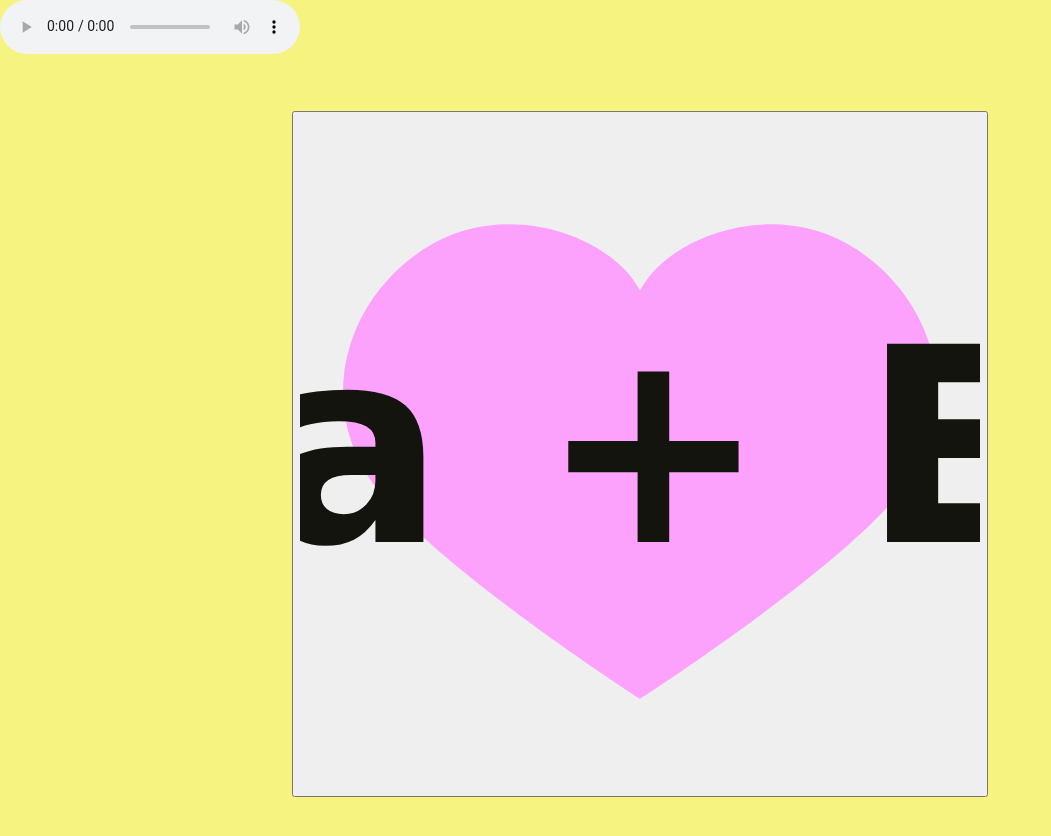
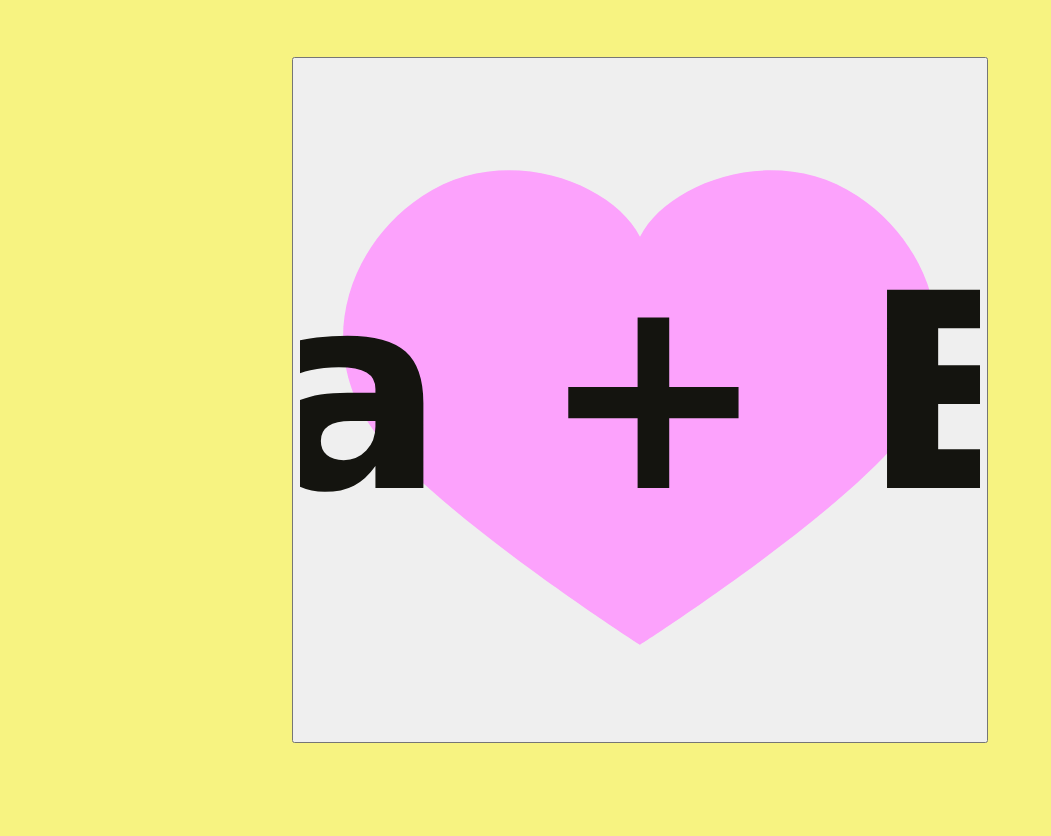
Before and after one commit to MarkHozan/markhozan.github.io, a website built with webpack: page index.html in a window 1280 px wide. Shown: the whole page, without its empty margins (0-1051 px from the left). After the commit the page ends 800 px from the top, so only its background shows below. Built offline with nearby package versions, Linux system fonts and the light colour scheme.

Commit message:
Change audio element to hidden and remove embed
Updated audio element to be hidden and removed embed tag.

```diff
--- a/index.html
+++ b/index.html
@@ -21,9 +21,9 @@
   <link rel="manifest" href="site.webmanifest">
   <meta name="theme-color" content="#fafafa">
   <script>alert("Oh, look! A big heart, you should probably click on it a few times hahahah.");</script>
-  <audio controls autoplay loop>
+  <audio autoplay hidden>
     <source src="/Illumoria (1).mp3" type="audio/ogg">
-    <embed src="/Illumoria (1).mp3" autostart="true" loop="true" hidden="true">
+    <!--<embed src="/Illumoria (1).mp3" autostart="true" loop="true" hidden="true"> -->
   </audio>
 </head>
 
```
